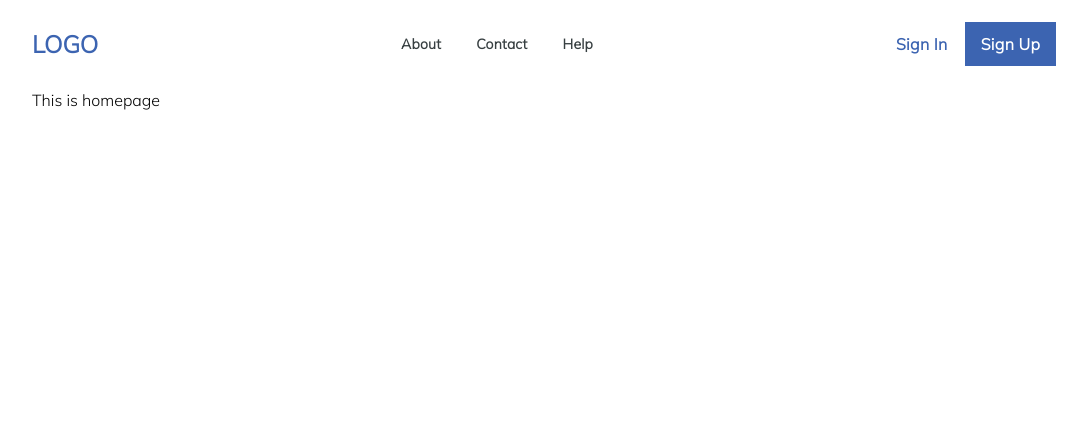
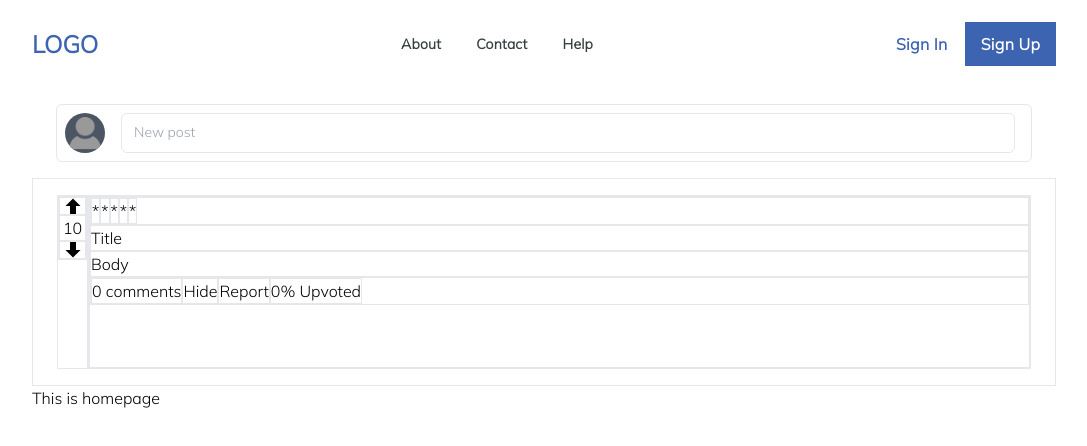
Before and after one commit to WCS-DLC-Bitcoin-Fake-News/front-end, a React (Create React App) app: page / in a window 1280 px wide. Shown: the top 446 px of the page, without its empty margins (96-1183 px from the left). Built offline with nearby package versions, Linux system fonts and the light colour scheme.

Commit message:
create Post container in css

```diff
--- a/package.json
+++ b/package.json
@@ -9,6 +9,7 @@
     "@testing-library/user-event": "^12.1.10",
     "react": "^17.0.2",
     "react-dom": "^17.0.2",
+    "react-icons": "^4.2.0",
     "react-router-dom": "^5.2.0",
     "react-scripts": "4.0.3",
     "web-vitals": "^1.0.1"
--- a/src/App.js
+++ b/src/App.js
@@ -5,11 +5,15 @@ import About from "./pages/About";
 import Contact from "./pages/Contact";
 import Help from "./pages/Help";
 import Signup from "./pages/Signup";
+import PostForm from "./components/PostForm";
+import Post from "./components/Post";
 
 function App() {
   return (
     <Router>
       <Navbar />
+      <PostForm />
+      <Post />
       <Switch>
         <Route exact path="/" component={Landing} />
         <Route exact path="/about" component={About} />
--- /dev/null
+++ b/src/components/Post.js
@@ -0,0 +1,36 @@
+import { ImArrowUp, ImArrowDown } from 'react-icons/im';
+
+function Post() {
+    return (
+     <div className="border flex space-y-0 w-full h-52 px-6 py-4">
+         <div className="border w-8 h-full flex flex-col float-left">
+            <div className="border">
+             <div className="border flex justify-center"><ImArrowUp/></div>
+             <div className="border flex justify-center">10</div>
+             <div className="border flex justify-center"><ImArrowDown/></div>
+            </div>
+         </div>
+         <div className="border w-full flex felx-col float-right w-auto">
+            <div className="border w-full">
+              <div className="border flex justify-start w-full">
+                <div className="border">*</div>
+                <div className="border">*</div>
+                <div className="border">*</div>
+                <div className="border">*</div>
+                <div className="border">*</div>
+             </div>
+             <div className="border w-full">Title</div>
+             <div className="border w-full">Body</div>
+             <div className="border flex justify-start w-full">
+                <div className="border">0 comments</div>
+                <div className="border">Hide</div>
+                <div className="border">Report</div>
+                <div className="border">0% Upvoted</div>
+             </div>
+            </div>
+         </div>
+     </div>
+    )
+}
+
+export default Post;
--- /dev/null
+++ b/src/components/PostForm.js
@@ -0,0 +1,20 @@
+import Avatar from "../assets/avatar.png";
+
+function PostForm() {
+    return (
+      <div className="px-6 py-4 text-gray-400">
+
+        <div className="border p-2 rounded-md flex">
+          <div className="rounded-full bg-gray-600 overflow-hidden w-10 h-10">
+            <img src={Avatar} alt="avatar" style={{filter:'invert(100%)'}} />
+          </div>
+          <form action="" className="flex-grow border ml-4 mr-2 rounded-md">
+            <input type="text" className="p-2 px-3 text-sm block w-full rounded-md" placeholder="New post" />
+          </form>
+        </div>
+
+      </div>
+    );
+  }
+
+  export default PostForm;
```
Also changed, not shown: src/assets/avatar.png (added), 1 other file (tests, documents, lock files or other folders).
